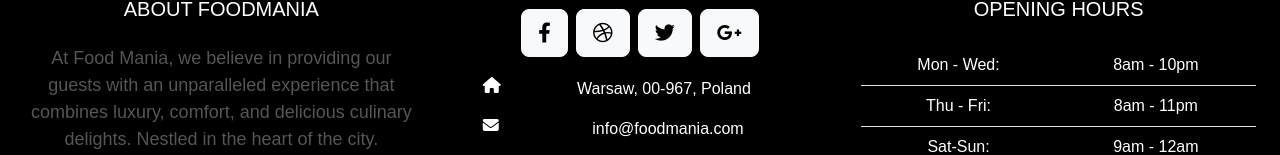
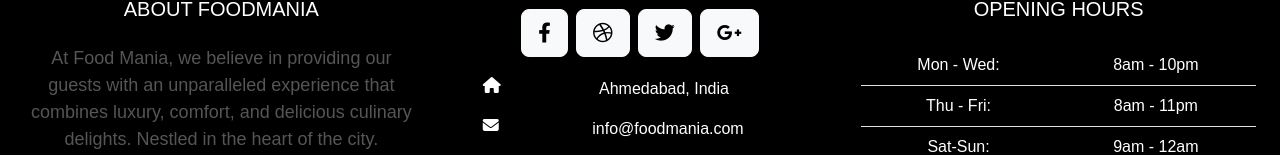
Before and after one commit to Radhe1912/food-mania-frontend, a React (Create React App) app: page / in a window 1280 px wide. Shown: the part 3533-3688 px from the top of the page. Built offline with nearby package versions, Linux system fonts and the light colour scheme; sample sign-in values are in the browser's storage.

Commit message:
Update Footer.js

```diff
--- a/src/Footer.js
+++ b/src/Footer.js
@@ -28,7 +28,7 @@
 
                                 <ul className="fa-ul" style={{marginLeft: "1.65em;"}}>
                                     <li className="mb-3">
-                                        <span className="fa-li"><i style={{display:"flex", marginLeft:"100%"}} className="fas fa-home"></i></span><span className="ms-2">Warsaw, 00-967, Poland</span>
+                                        <span className="fa-li"><i style={{display:"flex", marginLeft:"100%"}} className="fas fa-home"></i></span><span className="ms-2">Ahmedabad, India</span>
                                     </li>
                                     <li className="mb-3">
                                         <span className="fa-li"><i style={{display:"flex", marginLeft:"100%"}} className="fas fa-envelope"></i></span><span className="ms-2"><a href="mailto:info@foodmania.com" className="ms-2 text-white" style={{textDecoration:"none"}}>info@foodmania.com</a></span>
```
